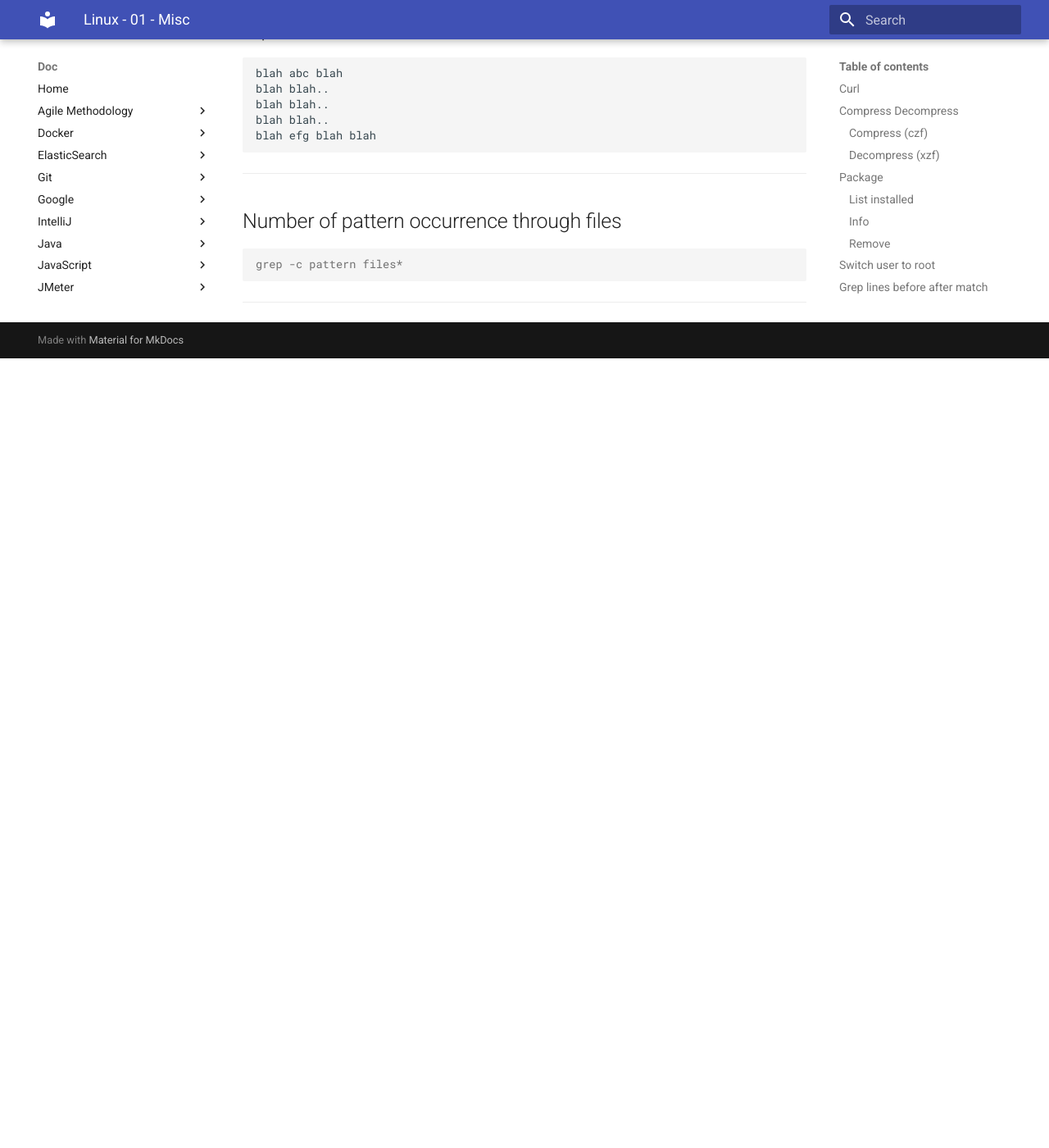
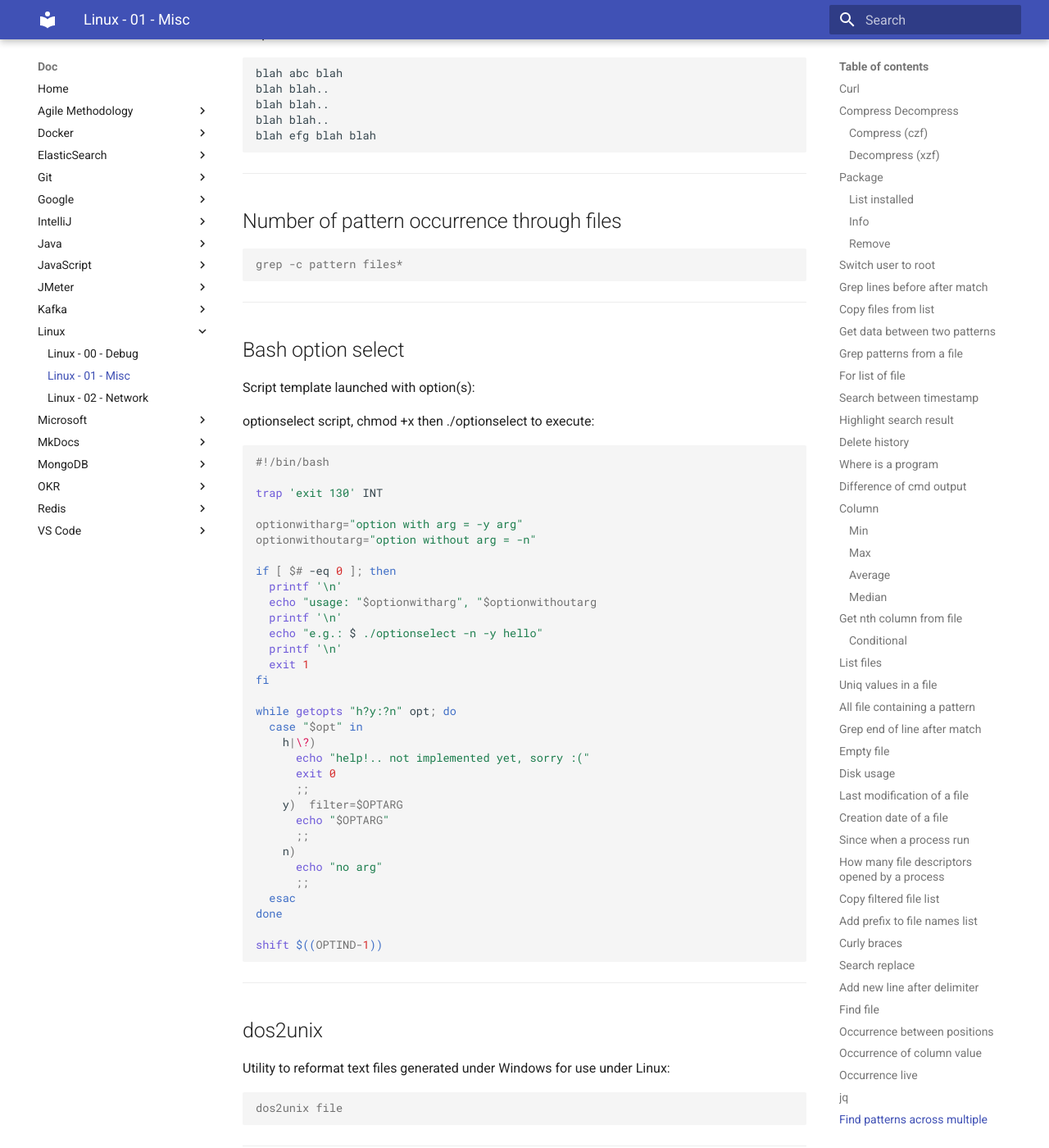
Before and after one commit to oldu73/doc, an MkDocs documentation site: the page built from docs/linux/1-linux-misc.md, in a window 1280 px wide and 1400 px high, scrolled down 15049 px. Shown: the whole window at 82% size. Built offline with MkDocs 1.6.1 and Material for MkDocs 9.7.7, drawn with Linux system fonts in a browser that asks for light colours; before the commit the page ends 15486 px from its top, so only the background shows below that.

Commit message:
linux misc bash option select and dos2unix

````diff
--- a/docs/linux/1-linux-misc.md
+++ b/docs/linux/1-linux-misc.md
@@ -792,3 +792,56 @@
 ```
 
 ***
+
+## Bash option select
+
+Script template launched with option(s):
+
+optionselect script, chmod +x then ./optionselect to execute:
+
+```sh
+#!/bin/bash
+
+trap 'exit 130' INT
+
+optionwitharg="option with arg = -y arg"
+optionwithoutarg="option without arg = -n"
+
+if [ $# -eq 0 ]; then
+  printf '\n'
+  echo "usage: "$optionwitharg", "$optionwithoutarg
+  printf '\n'
+  echo "e.g.: $ ./optionselect -n -y hello"
+  printf '\n'
+  exit 1
+fi
+
+while getopts "h?y:?n" opt; do
+  case "$opt" in
+    h|\?)
+      echo "help!.. not implemented yet, sorry :("
+      exit 0
+      ;;
+    y)  filter=$OPTARG
+      echo "$OPTARG"
+      ;;
+    n)
+      echo "no arg"
+      ;;
+  esac
+done
+
+shift $((OPTIND-1))
+```
+
+***
+
+## dos2unix
+
+Utility to reformat text files generated under Windows for use under Linux:
+
+```console
+dos2unix file
+```
+
+***
````
